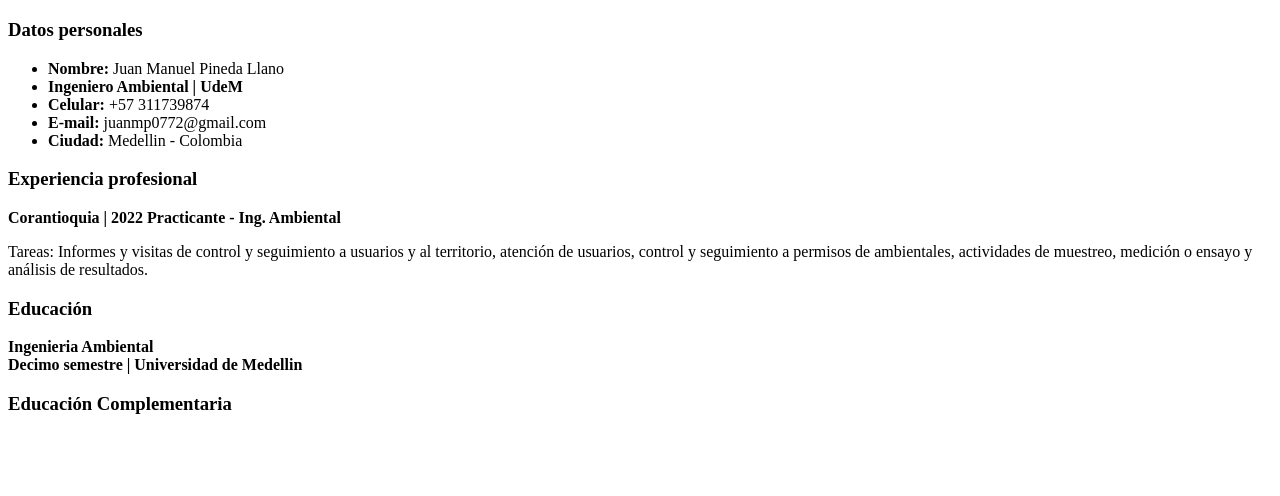
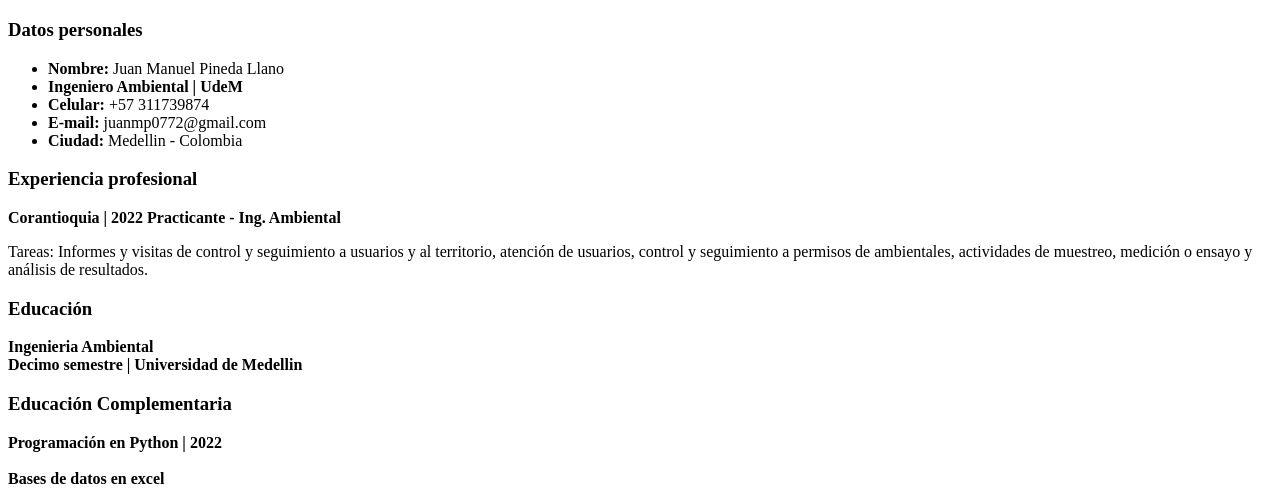
Before and after one commit to jmpine07/DesarrolloWeb, a plain HTML site: page index.html in a window 1280 px wide. Shown: the part 473-969 px from the top of the page. Before the commit the page ends 907 px from the top, so only its background shows below. Drawn offline with Linux system fonts and the light colour scheme.

Commit message:
se añaden estudios complementarios

```diff
--- a/index.html
+++ b/index.html
@@ -36,7 +36,10 @@
     </div>
     <div>
         <h3>Educación Complementaria</h3>
-        <strong></strong>
+        <strong> Programación en Python | 2022 </strong>
+        <br>
+        <br>
+        <strong>Bases de datos en excel</strong>
     </div>
 </body>
 </html>
```
